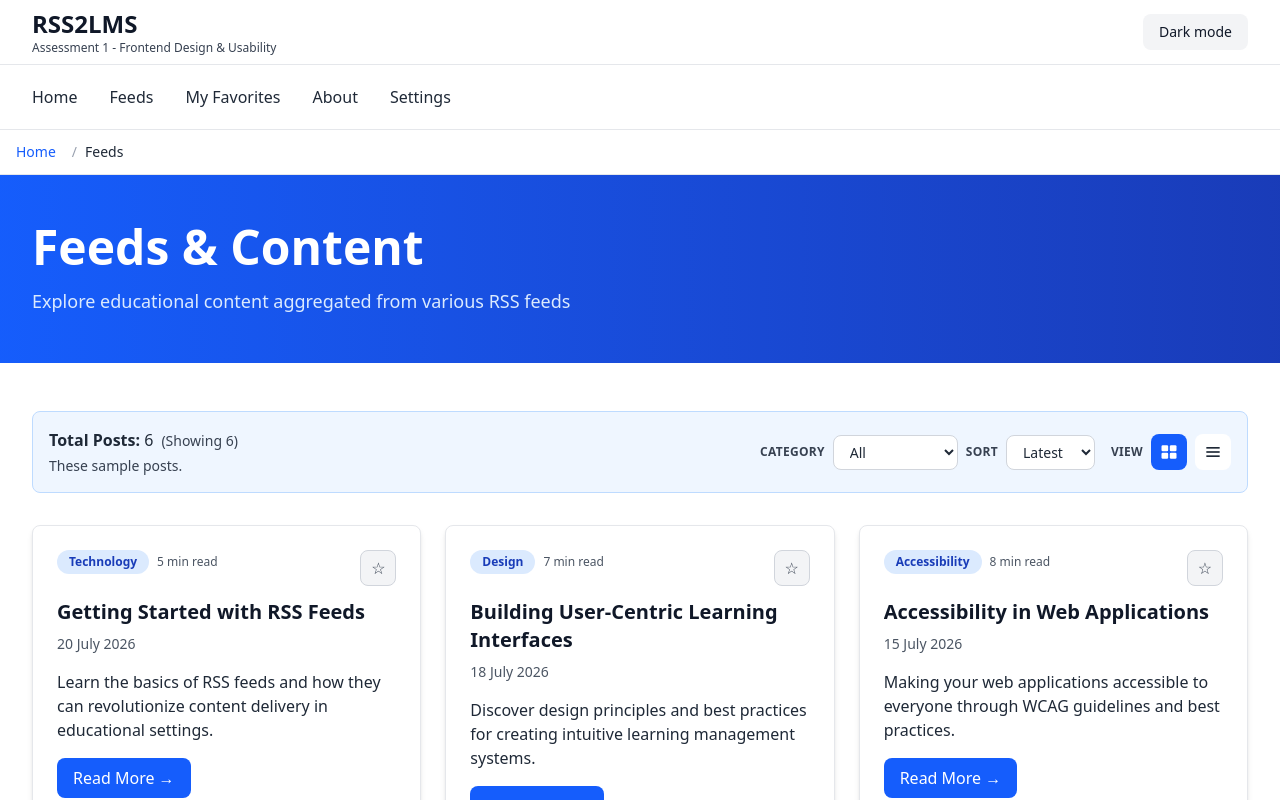
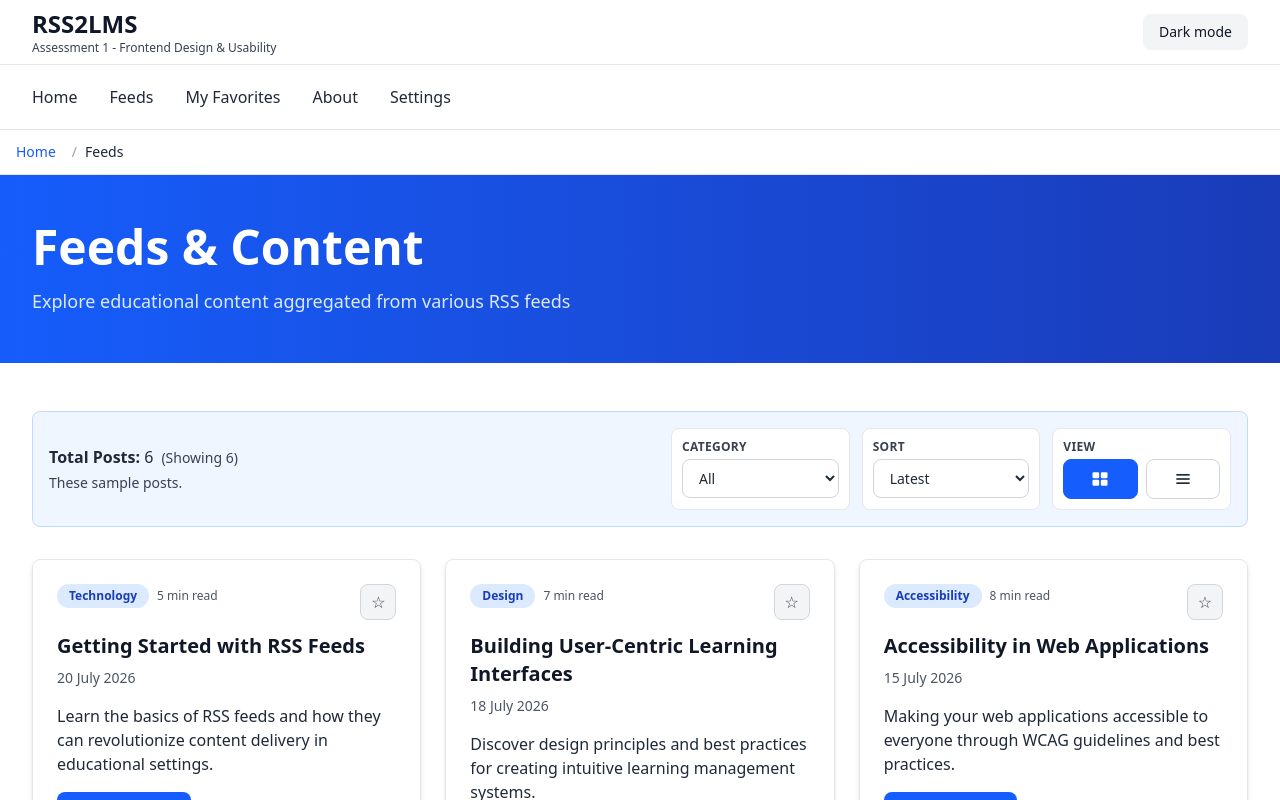
Before and after one commit to gesu001/rss2lms, a Next.js app: page /feeds in a window 1280 px wide. Shown: the top 800 px of the page. Built offline with nearby package versions, Linux system fonts and the light colour scheme.

Commit message:
chore: enhance layout and styling for favorites and feeds filters

```diff
--- a/app/favorites/page.tsx
+++ b/app/favorites/page.tsx
@@ -102,10 +102,12 @@ export default function FavoritesPage() {
               </p>
             </div>
 
-            <div className="flex flex-wrap items-center gap-2">
+            <div className="w-full lg:w-auto lg:min-w-[560px]">
+              <div className="grid grid-cols-1 sm:grid-cols-2 xl:grid-cols-3 gap-3">
+                <div className="rounded-lg border border-gray-200 dark:border-slate-600 bg-white dark:bg-slate-700 p-2.5">
                   <label
                     htmlFor="filterFavoritesCategory"
-                className="favorites-filter-label text-xs font-semibold text-gray-600 dark:text-gray-300 uppercase tracking-wide"
+                    className="favorites-filter-label mb-1 block text-xs font-semibold text-gray-600 dark:text-gray-300 uppercase tracking-wide"
                   >
                     Category
                   </label>
@@ -113,7 +115,7 @@ export default function FavoritesPage() {
                     id="filterFavoritesCategory"
                     value={categoryFilter}
                     onChange={(e) => setCategoryFilter(e.target.value as CategoryFilter)}
-                className="favorites-filter-select px-3 py-1.5 rounded-lg text-sm font-medium bg-white dark:bg-slate-700 text-gray-700 dark:text-gray-200 border border-gray-300 dark:border-slate-600 focus:outline-none focus:ring-2 focus:ring-blue-500"
+                    className="favorites-filter-select w-full px-3 py-2 rounded-lg text-sm font-medium bg-white dark:bg-slate-800 text-gray-700 dark:text-gray-200 border border-gray-300 dark:border-slate-600 focus:outline-none focus:ring-2 focus:ring-blue-500"
                     aria-label="Filter favorite posts by category"
                   >
                     {categories.map((category) => (
@@ -122,10 +124,12 @@ export default function FavoritesPage() {
                       </option>
                     ))}
                   </select>
+                </div>
 
+                <div className="rounded-lg border border-gray-200 dark:border-slate-600 bg-white dark:bg-slate-700 p-2.5">
                   <label
                     htmlFor="sortFavorites"
-                className="favorites-filter-label text-xs font-semibold text-gray-600 dark:text-gray-300 uppercase tracking-wide"
+                    className="favorites-filter-label mb-1 block text-xs font-semibold text-gray-600 dark:text-gray-300 uppercase tracking-wide"
                   >
                     Sort
                   </label>
@@ -133,21 +137,24 @@ export default function FavoritesPage() {
                     id="sortFavorites"
                     value={sortMode}
                     onChange={(e) => setSortMode(e.target.value as SortMode)}
-                className="favorites-filter-select px-3 py-1.5 rounded-lg text-sm font-medium bg-white dark:bg-slate-700 text-gray-700 dark:text-gray-200 border border-gray-300 dark:border-slate-600 focus:outline-none focus:ring-2 focus:ring-blue-500"
+                    className="favorites-filter-select w-full px-3 py-2 rounded-lg text-sm font-medium bg-white dark:bg-slate-800 text-gray-700 dark:text-gray-200 border border-gray-300 dark:border-slate-600 focus:outline-none focus:ring-2 focus:ring-blue-500"
                     aria-label="Sort favorite posts"
                   >
                     <option value="latest">Latest</option>
                     <option value="oldest">Oldest</option>
                   </select>
+                </div>
 
-              <span className="favorites-filter-label ml-2 text-xs font-semibold text-gray-600 dark:text-gray-300 uppercase tracking-wide">View</span>
+                <div className="rounded-lg border border-gray-200 dark:border-slate-600 bg-white dark:bg-slate-700 p-2.5 sm:col-span-2 xl:col-span-1">
+                  <span className="favorites-filter-label mb-1 block text-xs font-semibold text-gray-600 dark:text-gray-300 uppercase tracking-wide">View</span>
+                  <div className="grid grid-cols-2 gap-2">
                     <button
                       type="button"
                       onClick={() => setViewMode('card')}
-                className={`inline-flex items-center justify-center w-9 h-9 rounded-lg transition-colors ${
+                      className={`inline-flex items-center justify-center h-10 rounded-lg border transition-colors ${
                         viewMode === 'card'
-                    ? 'bg-blue-600 text-white'
-                    : 'bg-white dark:bg-slate-700 text-gray-700 dark:text-gray-300 hover:bg-gray-100 dark:hover:bg-slate-600'
+                          ? 'bg-blue-600 text-white border-blue-600'
+                          : 'bg-white dark:bg-slate-800 text-gray-700 dark:text-gray-300 border-gray-300 dark:border-slate-600 hover:bg-gray-100 dark:hover:bg-slate-600'
                       }`}
                       aria-label="Card view"
                       title="Card view"
@@ -162,10 +169,10 @@ export default function FavoritesPage() {
                     <button
                       type="button"
                       onClick={() => setViewMode('list')}
-                className={`inline-flex items-center justify-center w-9 h-9 rounded-lg transition-colors ${
+                      className={`inline-flex items-center justify-center h-10 rounded-lg border transition-colors ${
                         viewMode === 'list'
-                    ? 'bg-blue-600 text-white'
-                    : 'bg-white dark:bg-slate-700 text-gray-700 dark:text-gray-300 hover:bg-gray-100 dark:hover:bg-slate-600'
+                          ? 'bg-blue-600 text-white border-blue-600'
+                          : 'bg-white dark:bg-slate-800 text-gray-700 dark:text-gray-300 border-gray-300 dark:border-slate-600 hover:bg-gray-100 dark:hover:bg-slate-600'
                       }`}
                       aria-label="List view"
                       title="List view"
@@ -176,6 +183,9 @@ export default function FavoritesPage() {
                         <line x1="4" y1="17" x2="20" y2="17" />
                       </svg>
                     </button>
+                  </div>
+                </div>
+              </div>
             </div>
           </div>
         </div>
--- a/app/feeds/page.tsx
+++ b/app/feeds/page.tsx
@@ -99,10 +99,12 @@ export default function FeedsPage() {
               </p>
             </div>
 
-            <div className="flex flex-wrap items-center gap-2">
+            <div className="w-full lg:w-auto lg:min-w-[560px]">
+              <div className="grid grid-cols-1 sm:grid-cols-2 xl:grid-cols-3 gap-3">
+                <div className="rounded-lg border border-gray-200 dark:border-slate-600 bg-white dark:bg-slate-700 p-2.5">
                   <label
                     htmlFor="filterCategory"
-                className="text-xs font-semibold text-gray-600 dark:text-gray-300 uppercase tracking-wide"
+                    className="mb-1 block text-xs font-semibold text-gray-600 dark:text-gray-300 uppercase tracking-wide"
                   >
                     Category
                   </label>
@@ -110,7 +112,7 @@ export default function FeedsPage() {
                     id="filterCategory"
                     value={categoryFilter}
                     onChange={(e) => setCategoryFilter(e.target.value as CategoryFilter)}
-                className="px-3 py-1.5 rounded-lg text-sm font-medium bg-white dark:bg-slate-700 text-gray-700 dark:text-gray-200 border border-gray-300 dark:border-slate-600 focus:outline-none focus:ring-2 focus:ring-blue-500"
+                    className="w-full px-3 py-2 rounded-lg text-sm font-medium bg-white dark:bg-slate-800 text-gray-700 dark:text-gray-200 border border-gray-300 dark:border-slate-600 focus:outline-none focus:ring-2 focus:ring-blue-500"
                     aria-label="Filter posts by category"
                   >
                     {categories.map((category) => (
@@ -119,10 +121,12 @@ export default function FeedsPage() {
                       </option>
                     ))}
                   </select>
+                </div>
 
+                <div className="rounded-lg border border-gray-200 dark:border-slate-600 bg-white dark:bg-slate-700 p-2.5">
                   <label
                     htmlFor="sortPosts"
-                className="text-xs font-semibold text-gray-600 dark:text-gray-300 uppercase tracking-wide"
+                    className="mb-1 block text-xs font-semibold text-gray-600 dark:text-gray-300 uppercase tracking-wide"
                   >
                     Sort
                   </label>
@@ -130,21 +134,24 @@ export default function FeedsPage() {
                     id="sortPosts"
                     value={sortMode}
                     onChange={(e) => setSortMode(e.target.value as SortMode)}
-                className="px-3 py-1.5 rounded-lg text-sm font-medium bg-white dark:bg-slate-700 text-gray-700 dark:text-gray-200 border border-gray-300 dark:border-slate-600 focus:outline-none focus:ring-2 focus:ring-blue-500"
+                    className="w-full px-3 py-2 rounded-lg text-sm font-medium bg-white dark:bg-slate-800 text-gray-700 dark:text-gray-200 border border-gray-300 dark:border-slate-600 focus:outline-none focus:ring-2 focus:ring-blue-500"
                     aria-label="Sort posts"
                   >
                     <option value="latest">Latest</option>
                     <option value="oldest">Oldest</option>
                   </select>
+                </div>
 
-              <span className="ml-2 text-xs font-semibold text-gray-600 dark:text-gray-300 uppercase tracking-wide">View</span>
+                <div className="rounded-lg border border-gray-200 dark:border-slate-600 bg-white dark:bg-slate-700 p-2.5 sm:col-span-2 xl:col-span-1">
+                  <span className="mb-1 block text-xs font-semibold text-gray-600 dark:text-gray-300 uppercase tracking-wide">View</span>
+                  <div className="grid grid-cols-2 gap-2">
                     <button
                       type="button"
                       onClick={() => setViewMode('card')}
-                className={`inline-flex items-center justify-center w-9 h-9 rounded-lg transition-colors ${
+                      className={`inline-flex items-center justify-center h-10 rounded-lg border transition-colors ${
                         viewMode === 'card'
-                    ? 'bg-blue-600 text-white'
-                    : 'bg-white dark:bg-slate-700 text-gray-700 dark:text-gray-300 hover:bg-gray-100 dark:hover:bg-slate-600'
+                          ? 'bg-blue-600 text-white border-blue-600'
+                          : 'bg-white dark:bg-slate-800 text-gray-700 dark:text-gray-300 border-gray-300 dark:border-slate-600 hover:bg-gray-100 dark:hover:bg-slate-600'
                       }`}
                       aria-label="Card view"
                       title="Card view"
@@ -159,10 +166,10 @@ export default function FeedsPage() {
                     <button
                       type="button"
                       onClick={() => setViewMode('list')}
-                className={`inline-flex items-center justify-center w-9 h-9 rounded-lg transition-colors ${
+                      className={`inline-flex items-center justify-center h-10 rounded-lg border transition-colors ${
                         viewMode === 'list'
-                    ? 'bg-blue-600 text-white'
-                    : 'bg-white dark:bg-slate-700 text-gray-700 dark:text-gray-300 hover:bg-gray-100 dark:hover:bg-slate-600'
+                          ? 'bg-blue-600 text-white border-blue-600'
+                          : 'bg-white dark:bg-slate-800 text-gray-700 dark:text-gray-300 border-gray-300 dark:border-slate-600 hover:bg-gray-100 dark:hover:bg-slate-600'
                       }`}
                       aria-label="List view"
                       title="List view"
@@ -173,6 +180,9 @@ export default function FeedsPage() {
                         <line x1="4" y1="17" x2="20" y2="17" />
                       </svg>
                     </button>
+                  </div>
+                </div>
+              </div>
             </div>
           </div>
         </div>
```
Lines whose indentation alone changed are shown as unchanged.
